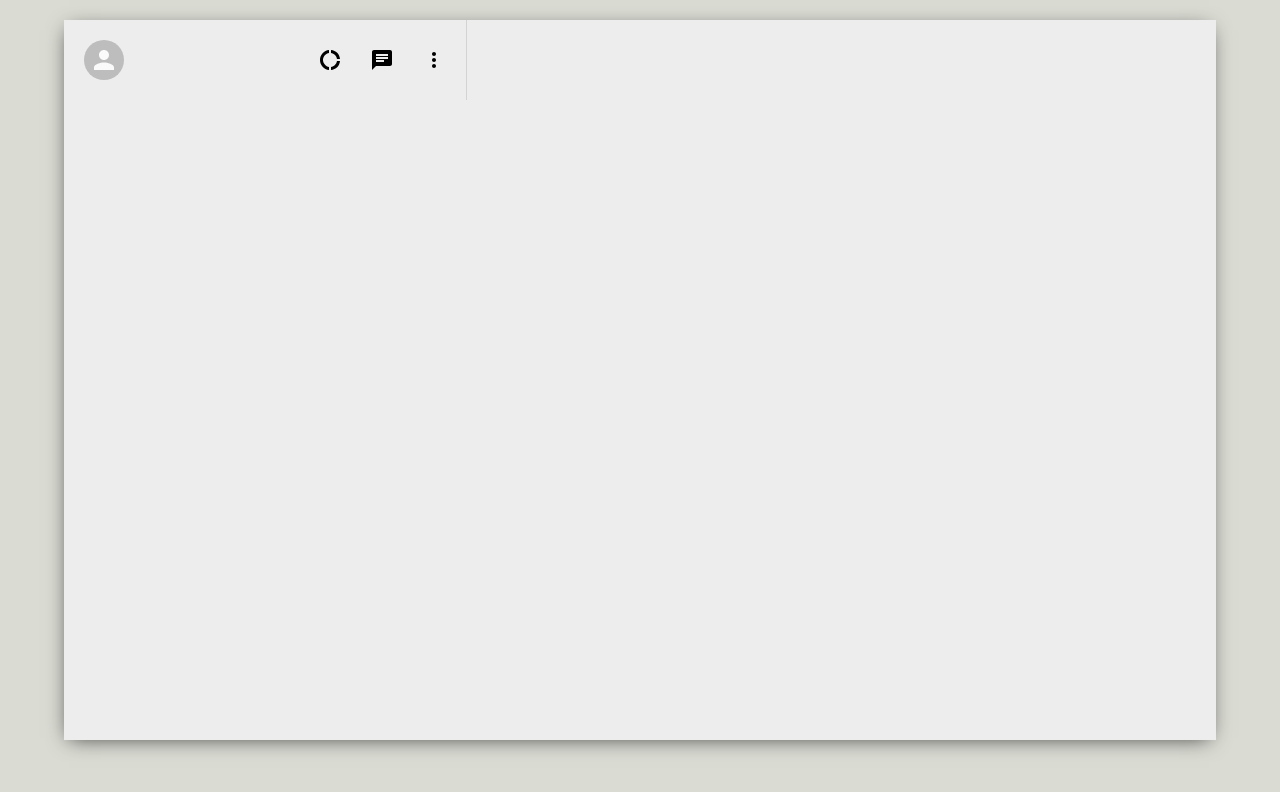
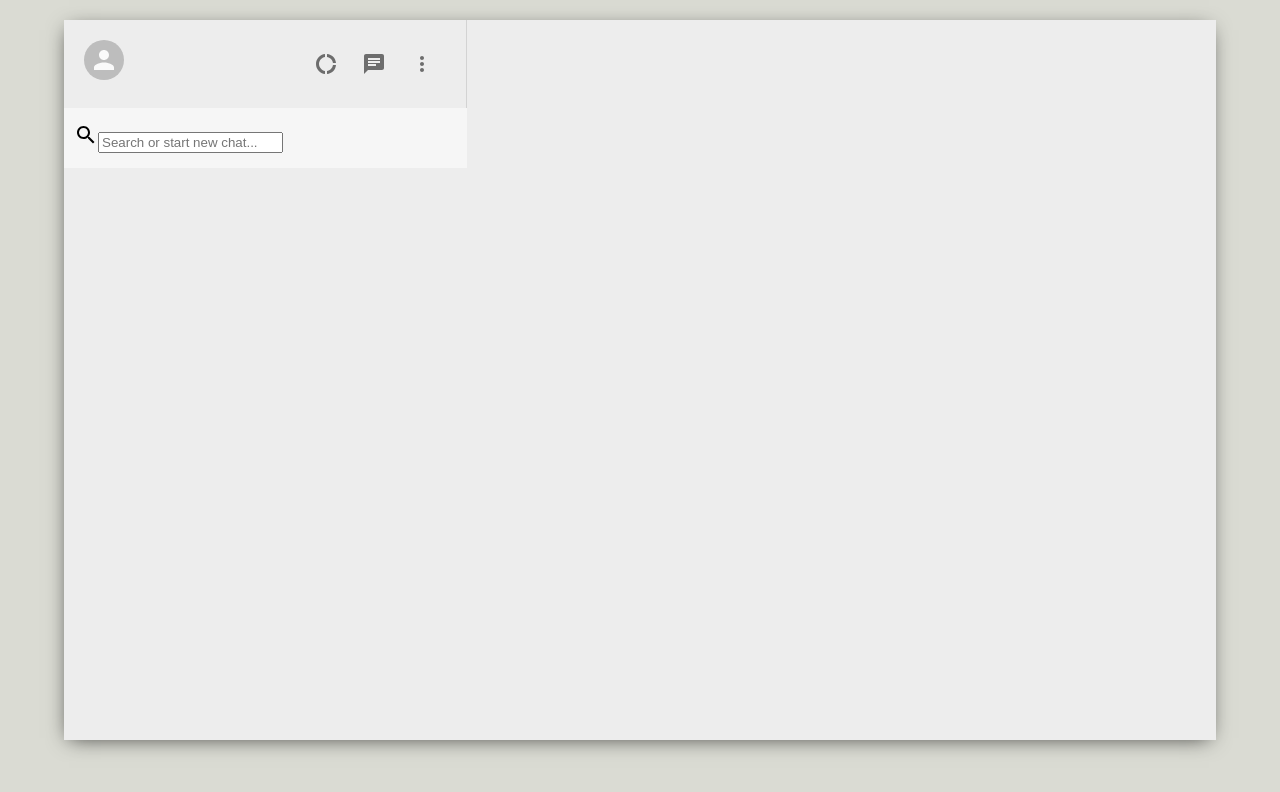
Before and after one commit to jplogesh/whatsapp-clone, a React (Create React App) app: page / in a window 1280 px wide. Shown: the top 792 px of the page. Built offline with nearby package versions, Linux system fonts and the light colour scheme.

Commit message:
add searchbarto the side bar

```diff
--- a/src/Sidebar.css
+++ b/src/Sidebar.css
@@ -1,5 +1,14 @@
 .sidebar{
     flex: 0.35;
+    display: flex;
+    flex-direction: column;
+}
+.sidebar__search {
+    display: flex;
+    align-items: center;
+    background-color: #f6f6f6;
+    height: 40px;
+    padding: 10px;
 }
 
 .sidebar__header {
@@ -14,3 +23,7 @@
     justify-content: space-between;
     min-width: 10vw;
 }
+.sidebar__headerRight > .MuiSvgIcon-root {
+    margin-right:2vw;
+    font-size: 24px !important;
+}
--- a/src/Sidebar.js
+++ b/src/Sidebar.js
@@ -1,23 +1,35 @@
 import React from 'react';
-import { Avatar } from "@material-ui/core";
+import { Avatar, IconButton } from "@material-ui/core";
 import "./Sidebar.css";
 import DonutLargeIcon from '@material-ui/icons/DonutLarge';
 import ChatIcon from "@material-ui/icons/Chat";
 import MoreVertIcon from "@material-ui/icons/MoreVert";
+import { SearchOutlined } from "@material-ui/icons";
+
 function Sidebar() {
+ //44:38 pause timing
     return (
     <div className="sidebar">
       <div className="sidebar__header">
         <Avatar />
 
         <div className="sidebar__headerRight">
+        <IconButton>
          <DonutLargeIcon/>
+         </IconButton>
+         <IconButton>
          <ChatIcon/>
+         </IconButton>
+         <IconButton>
          <MoreVertIcon/>
+         </IconButton>
         </div>
       </div>
       <div className="sidebar__search">
-
+        <div className="sidebar__searchContainer">
+       <SearchOutlined/>
+       <input placeholder="Search or start new chat..." type="text" />
+      </div>
       </div>
       <div className="sidebar__chats">
 
```
Also changed, not shown: 1 other file (tests, documents, lock files or other folders).
